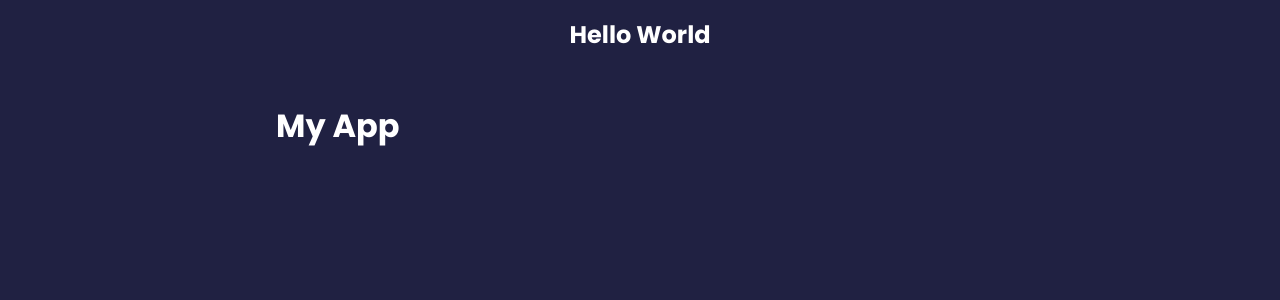
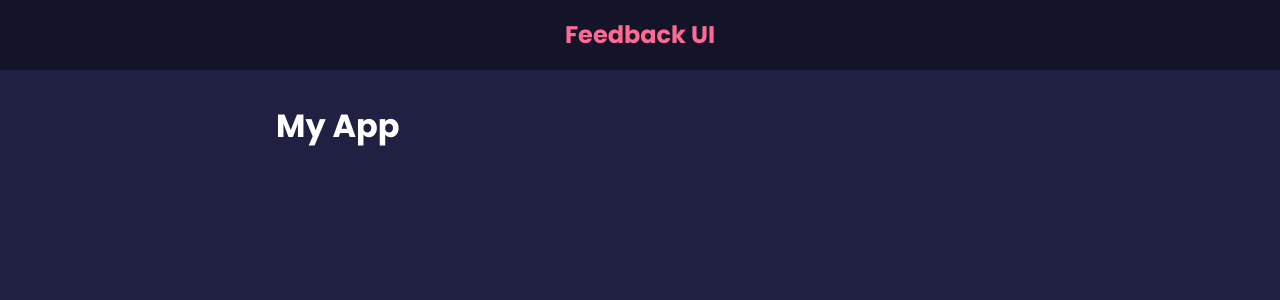
Before and after one commit to jamestheengineer/react-playground, a React (Create React App) app in the folder feedback-app/: page / in a window 1280 px wide. Shown: the top 300 px of the page. Built offline with nearby package versions, Linux system fonts and the light colour scheme.

Commit message:
Pass styles and set default styles

```diff
--- a/feedback-app/src/App.js
+++ b/feedback-app/src/App.js
@@ -3,7 +3,7 @@
 function App() {
   return (
     <>
-      <Header text="Hello World" />
+      <Header />
       <div className="container">
         <h1>My App</h1>
       </div>
--- a/feedback-app/src/components/Header.jsx
+++ b/feedback-app/src/components/Header.jsx
@@ -1,8 +1,12 @@
 import PropTypes from 'prop-types';
 
-function Header({ text }) {
+function Header({ text, bgColor, textColor }) {
+  const headerStyles = {
+    backgroundColor: bgColor,
+    color: textColor,
+  };
   return (
-    <header>
+    <header style={headerStyles}>
       <div className="container">
         <h2>{text}</h2>
       </div>
@@ -12,10 +16,14 @@
 
 Header.defaultProps = {
   text: 'Feedback UI',
+  bgColor: 'rgba(0,0,0,0.4)',
+  textColor: '#ff6a95',
 };
 
 Header.propTypes = {
   text: PropTypes.string,
+  bgColor: PropTypes.string,
+  textColor: PropTypes.string,
 };
 
 export default Header;
```
